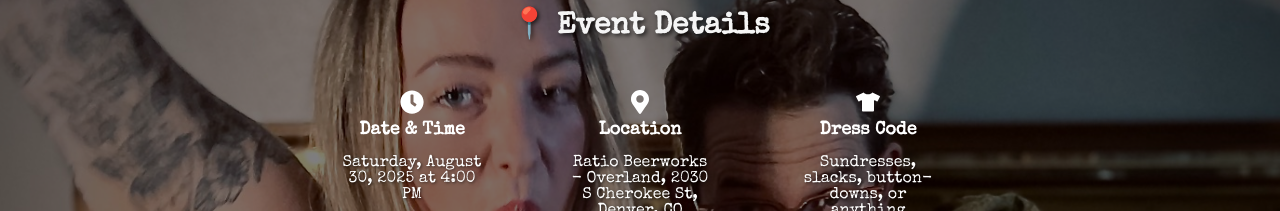
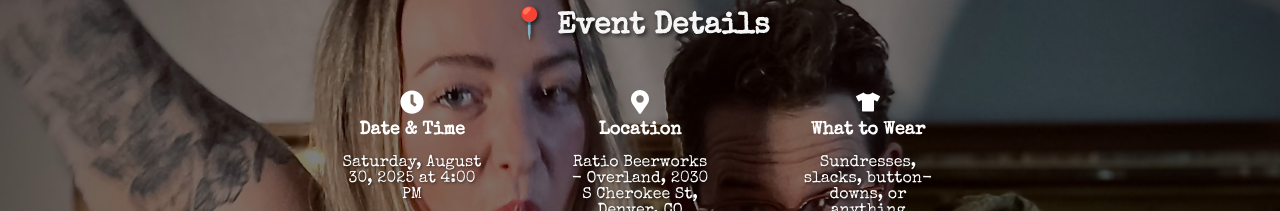
Before and after one commit to davidleach724/alex-and-dave, a React (Create React App) app: page / in a window 1280 px wide. Shown: the part 880-1091 px from the top of the page. Built offline with nearby package versions, Linux system fonts and the light colour scheme.

Commit message:
modify event section

```diff
--- a/src/components/EventDetails/EventDetails.js
+++ b/src/components/EventDetails/EventDetails.js
@@ -21,7 +21,7 @@ const eventDetails = [
   },
   {
     icon: <FaTshirt size={24} />,
-    title: "Dress Code",
+    title: "What to Wear",
     content:
       "Sundresses, slacks, button-downs, or anything stylish but relaxed! We want you to be comfortable and have fun.",
   },
```
